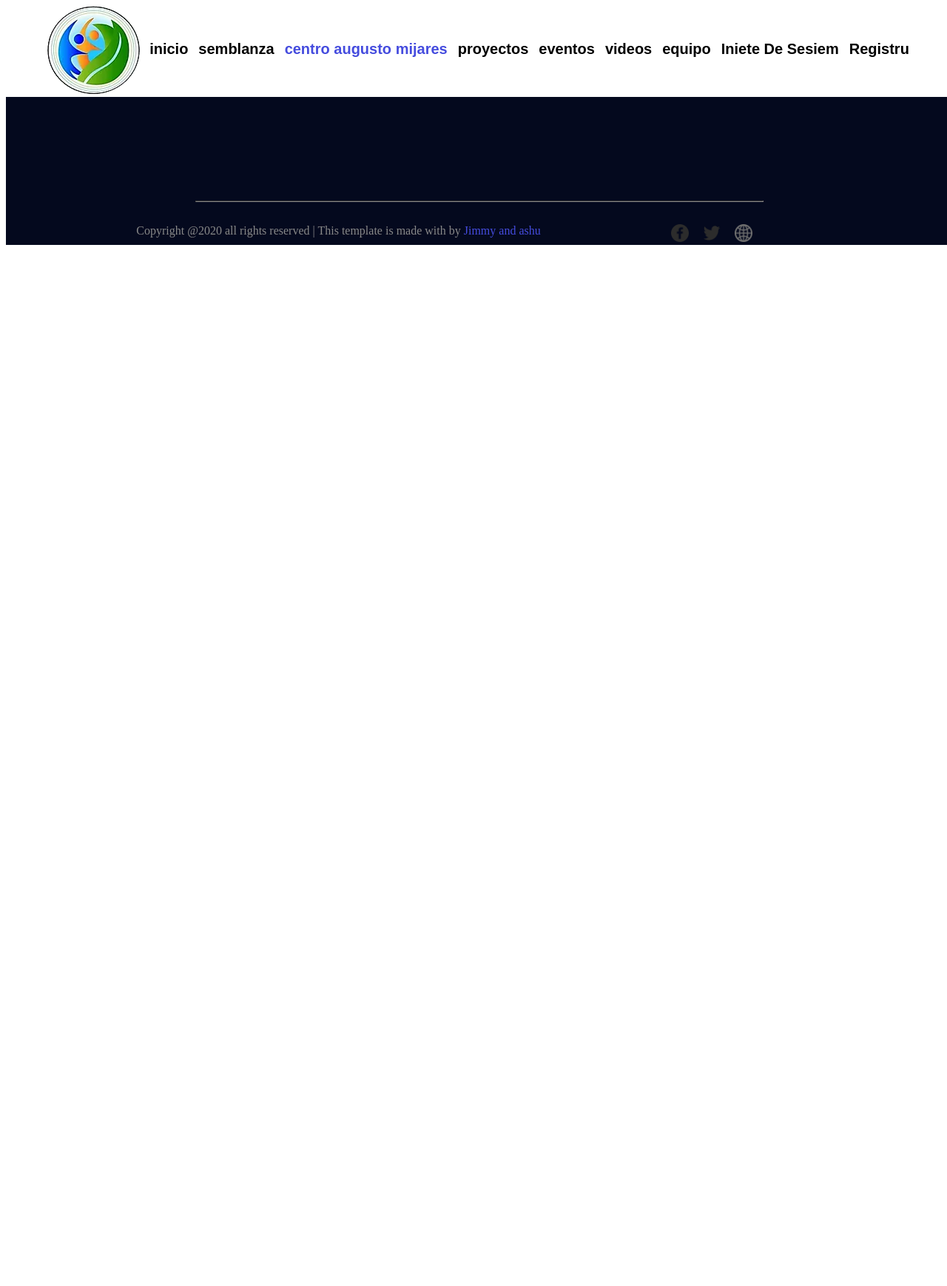
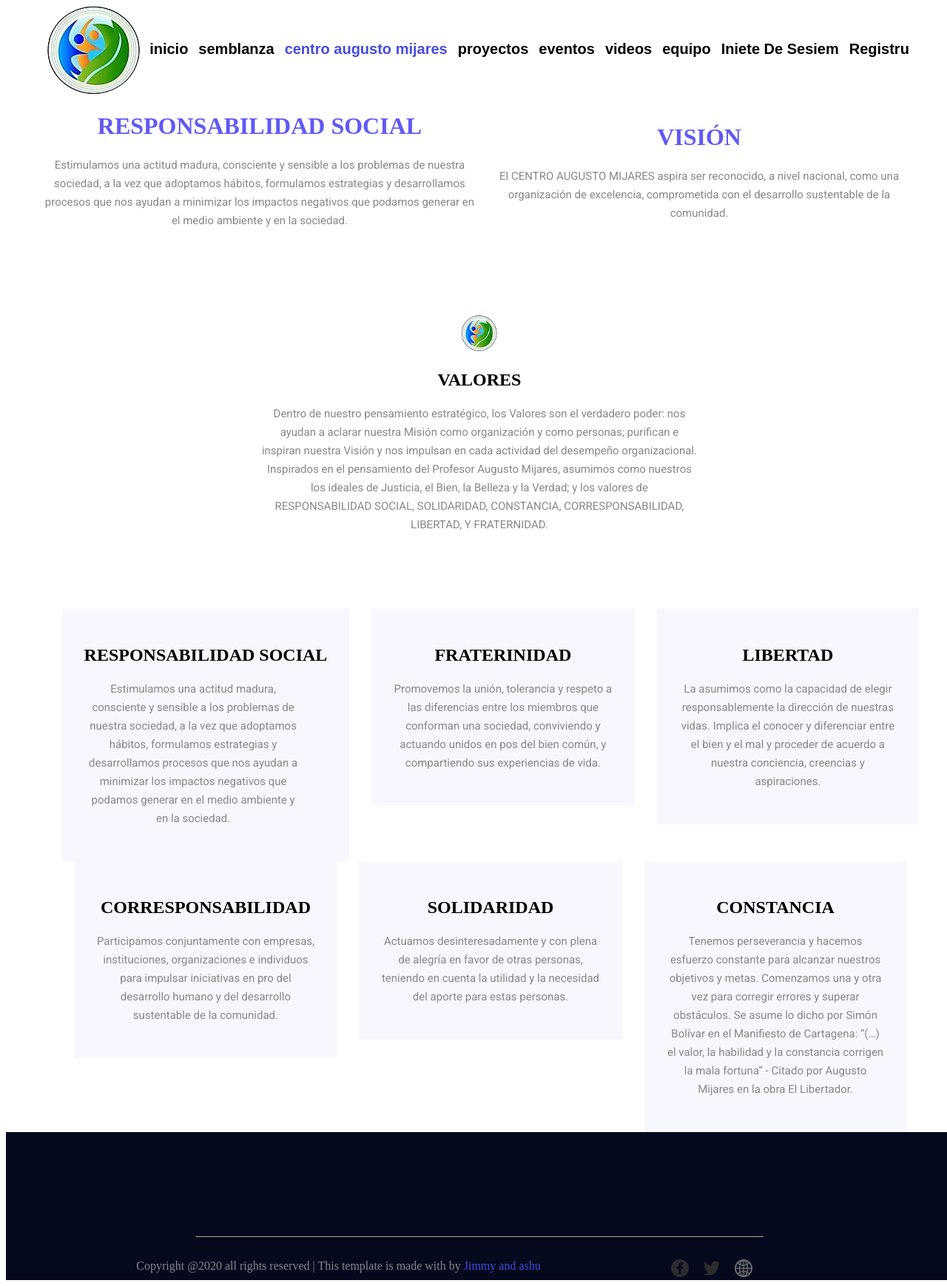
Before and after one commit to JiaMing5139/wdm-cse-5335, a PHP site: the page made by centro augusto mijares.html in a window 1280 px wide. Shown: the whole page at 74% size. Before the commit the page ends 331 px from the top, so only its background shows below. Run offline with PHP 8.4, Linux system fonts and the light colour scheme.

Commit message:
add:mijares page

```diff
--- a/centro augusto mijares.html
+++ b/centro augusto mijares.html
@@ -21,17 +21,84 @@
 </div>
 
 <div class="row1-container">
-    <div class="Mision-container"></div>
-    <div class="vision-container"></div>
+    <div class="mision-container">
+        <h1>RESPONSABILIDAD SOCIAL</h1>
+        <p>
+            Estimulamos una actitud madura, consciente y sensible a los problemas de nuestra sociedad,
+            a la vez que adoptamos hábitos, formulamos estrategias y desarrollamos procesos que nos ayudan
+            a minimizar los impactos negativos que podamos generar en el medio ambiente y en la sociedad.
+        </p>
+    </div>
+    <div class="vision-container">
+        <h1>VISIÓN</h1>
+        <p>El CENTRO AUGUSTO MIJARES aspira ser reconocido, a nivel nacional, como una organización de excelencia, comprometida con el desarrollo sustentable de la comunidad.</p>
+    </div>
 </div>
 
 <div class="row2-container">
-    <div class="valores-container"></div>
+    <div class="valores-container">
+        <img src="static/logo.png">
+        <h2>VALORES</h2>
+        <p>Dentro de nuestro pensamiento estratégico, los Valores son el verdadero poder: nos ayudan a aclarar nuestra Misión como
+            organización y como personas; purifican e inspiran nuestra Visión y nos impulsan en cada actividad del desempeño organizacional.
+            Inspirados en el pensamiento del Profesor Augusto Mijares, asumimos como nuestros los ideales de Justicia, el Bien, la Belleza y
+            la Verdad; y los valores de RESPONSABILIDAD SOCIAL, SOLIDARIDAD, CONSTANCIA, CORRESPONSABILIDAD, LIBERTAD, Y FRATERNIDAD.</p>
+    </div>
 </div>
 
 <div class="row3-container">
-    <div class="firstRow-container"></div>
-    <div class="secondRow-container"></div>
+    <div class="Row-container">
+            <div class="smallblock" >
+                <h2>RESPONSABILIDAD SOCIAL</h2>
+                <p>Estimulamos una actitud madura, consciente y sensible a los problemas de nuestra sociedad, a la vez que adoptamos hábitos,
+                    formulamos estrategias y desarrollamos procesos que nos ayudan a minimizar los impactos negativos que podamos generar en el medio ambiente y en la sociedad.
+                </p>
+            </div>
+            <div class="smallblock" >
+                <h2>FRATERINIDAD</h2>
+                <p>
+                    Promovemos la unión, tolerancia y respeto a las diferencias entre
+                    los miembros que conforman una sociedad, conviviendo y actuando unidos en pos del bien común, y compartiendo sus experiencias de vida.
+                </p>
+            </div>
+
+
+        <div class="smallblock" >
+        <h2>LIBERTAD</h2>
+            <p>
+                La asumimos como la capacidad de elegir responsablemente la dirección de nuestras vidas.
+                Implica el conocer y diferenciar entre el bien y el mal y proceder de acuerdo a nuestra conciencia, creencias y aspiraciones.
+            </p>
+        </div>
+
+    </div>
+    <div class="Row-container">
+        <div class="smallblock" >
+            <h2>CORRESPONSABILIDAD</h2>
+            <p>
+                Participamos conjuntamente con empresas, instituciones, organizaciones e
+                individuos para impulsar iniciativas en pro del  desarrollo humano y del desarrollo sustentable de la comunidad.
+            </p>
+        </div>
+        <div class="smallblock" >
+            <h2>SOLIDARIDAD</h2>
+            <p>
+                Actuamos desinteresadamente y con plena de alegría en favor de otras personas, teniendo en cuenta la utilidad y la necesidad del aporte para estas personas.
+            </p>
+        </div>
+
+
+        <div class="smallblock" >
+            <h2>CONSTANCIA</h2>
+            <p>
+                Tenemos perseverancia y hacemos esfuerzo constante para alcanzar nuestros objetivos y metas. Comenzamos
+                una y otra vez para corregir errores y superar obstáculos. Se asume lo dicho por Simón Bolívar en el Manifiesto
+                de Cartagena: “(…) el valor, la habilidad y la constancia corrigen la mala fortuna” - Citado por Augusto Mijares
+                en la obra El Libertador.
+            </p>
+        </div>
+
+    </div>
 </div>
 
 
--- a/style/global.css
+++ b/style/global.css
@@ -80,6 +80,10 @@ ol{
 
 }
 
+h1{
+    color: #6059f6;
+}
+
 .bigger-line-height{
     line-height: 2.667;
 }
--- a/style/mijares.css
+++ b/style/mijares.css
@@ -0,0 +1,55 @@
+.row1-container{
+    text-align: center;
+}
+
+.row1-container .mision-container{
+    display: inline-block;
+    text-align: center;
+}
+
+.row1-container .vision-container{
+    display: inline-block;
+    text-align: center;
+    vertical-align: top;
+    padding-top: 15px;
+}
+
+.row2-container{
+    padding-top: 100px;
+    text-align: center;
+}
+
+.row2-container img{
+    width: 50px;
+    height: 50px;
+}
+
+.row2-container p {
+
+    margin:0 auto;
+
+}
+
+.row3-container{
+    margin-top: 100px;
+}
+.Row-container{
+    display: -webkit-flex;
+    display: flex;
+    flex-wrap: wrap;
+    justify-content:center;
+    text-align: center;
+}
+.smallblock p{
+    width: 35ch;
+    padding: 0;
+
+}
+
+.smallblock{
+    padding: 30px;
+    height: fit-content;
+    background-color:#F7F7FF;
+    margin-left: 30px;
+    min-height: 0px;
+}
```
